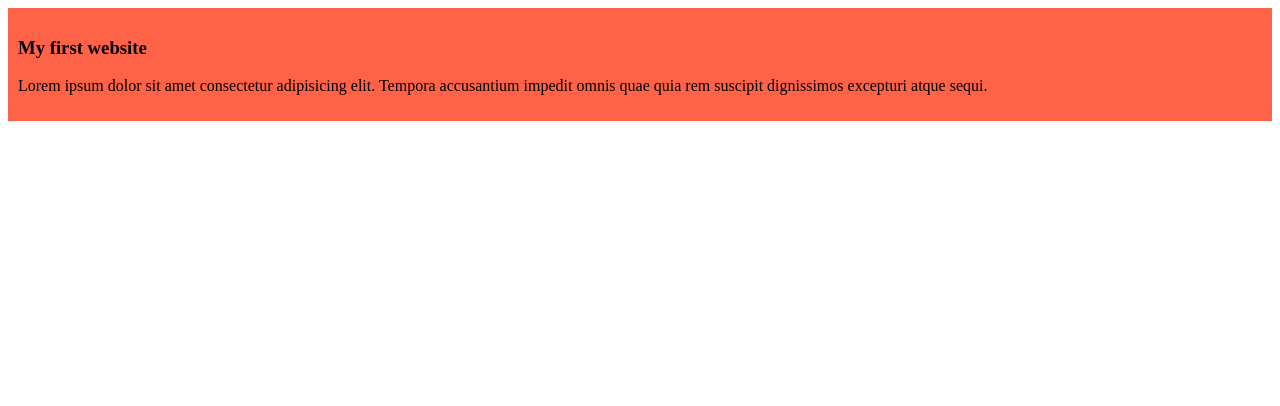
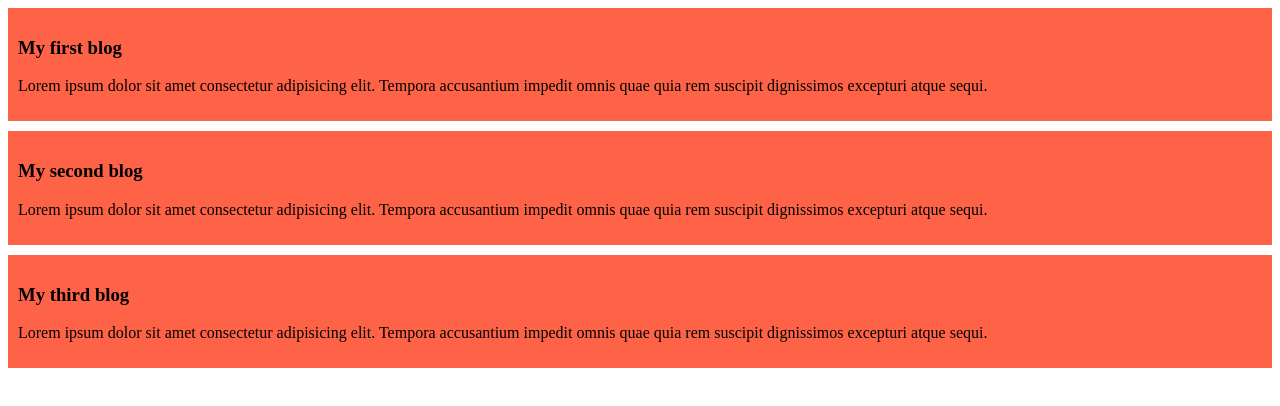
Before and after one commit to shaidun/my-simple-website, a plain HTML site: page index.html in a window 1280 px wide. Drawn offline with Linux system fonts and the light colour scheme.

Commit message:
added the second and 3rd blog

```diff
--- a/index.html
+++ b/index.html
@@ -8,7 +8,15 @@
 </head>
 <body>
     <div>
-        <h3>My first website</h3>
+        <h3>My first blog</h3>
+        <p>Lorem ipsum dolor sit amet consectetur adipisicing elit. Tempora accusantium impedit omnis quae quia rem suscipit dignissimos excepturi atque sequi.</p>
+    </div>
+    <div>
+        <h3>My second blog</h3>
+        <p>Lorem ipsum dolor sit amet consectetur adipisicing elit. Tempora accusantium impedit omnis quae quia rem suscipit dignissimos excepturi atque sequi.</p>
+    </div>
+    <div>
+        <h3>My third blog</h3>
         <p>Lorem ipsum dolor sit amet consectetur adipisicing elit. Tempora accusantium impedit omnis quae quia rem suscipit dignissimos excepturi atque sequi.</p>
     </div>
 </body>
--- a/styles/blog.css
+++ b/styles/blog.css
@@ -1,4 +1,5 @@
 div{
     background-color: tomato;
     padding: 10px;
+    margin-bottom: 10px;
 }
```
